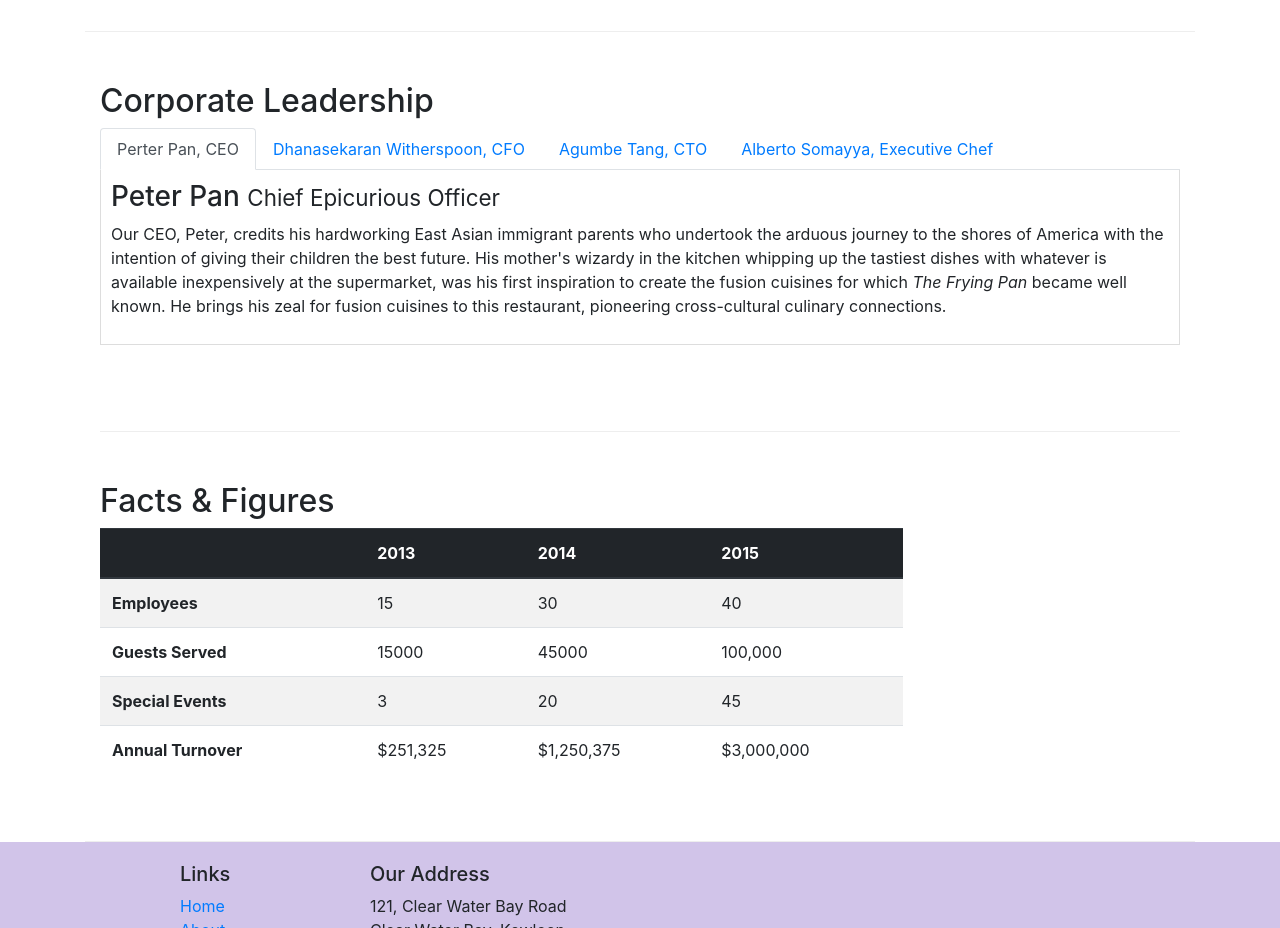
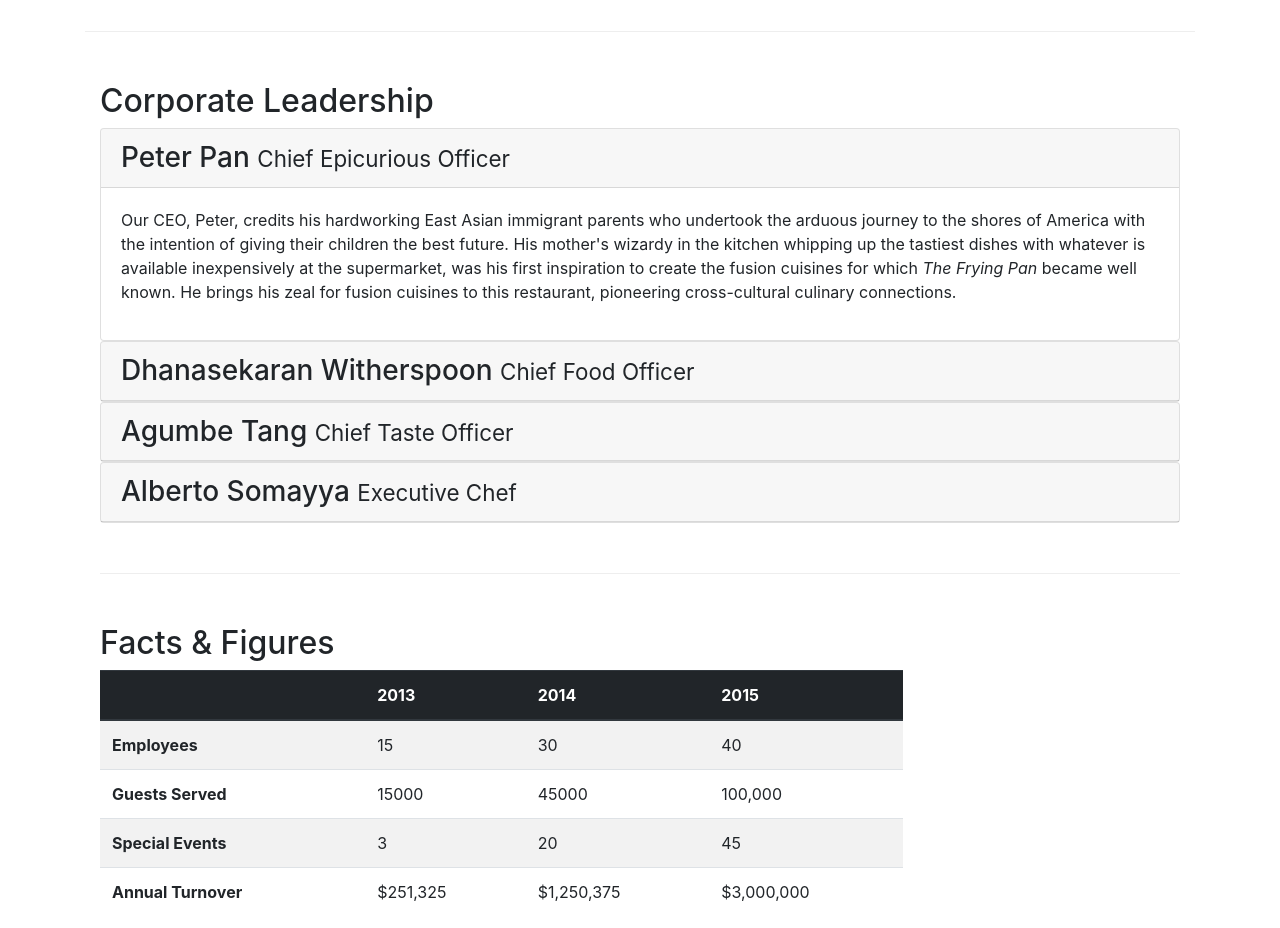
Before and after one commit to sharmatanesh/Coursera-Bootstrap-UI-Frontend-with-ReactJS, a website: page aboutus.html in a window 1280 px wide. Shown: the part 940-1868 px from the top of the page. Drawn offline with nearby package versions, Linux system fonts and the light colour scheme.

Commit message:
tabs removed and accordion added

```diff
--- a/aboutus.html
+++ b/aboutus.html
@@ -96,36 +96,54 @@
         <div class="col-12 col-sm auto">
             <div class="row-content">
                 <h2>Corporate Leadership</h2>
-                <ul class="nav nav-tabs">
-                    <li class="nav-item">
-                        <a class="nav-link active" href="#peter" role="tab" data-toggle="tab">Perter Pan, CEO</a>
-                    </li>
-                    <li class="nav-item">
-                        <a class="nav-link" href="#dhan" role="tab" data-toggle="tab">Dhanasekaran Witherspoon, CFO</a>
-                    </li>
-                    <li class="nav-item">
-                        <a class="nav-link" href="#agumbe" role="tab" data-toggle="tab">Agumbe Tang, CTO</a>
-                    </li>
-                    <li class="nav-item">
-                        <a class="nav-link" href="#alberto" role="tab" data-toggle="tab">Alberto Somayya, Executive Chef</a>
-                    </li>
-                </ul>
-                <div class="tab-content">
-                    <div class="tab-pane fade show active" role="tabpanel" id="peter">
-                        <h3>Peter Pan <small>Chief Epicurious Officer</small></h3>
-                        <p class="d-none d-sm-block">Our CEO, Peter, credits his hardworking East Asian immigrant parents who undertook the arduous journey to the shores of America with the intention of giving their children the best future. His mother's wizardy in the kitchen whipping up the tastiest dishes with whatever is available inexpensively at the supermarket, was his first inspiration to create the fusion cuisines for which <em>The Frying Pan</em> became well known. He brings his zeal for fusion cuisines to this restaurant, pioneering cross-cultural culinary connections.</p>
+
+                <div id="accordion">
+                    <div class="card">
+                        <div class="card-header" role="tab" id="peterhead">
+                            <h3 class="mb-0">
+                                <a data-toggle="collapse" data-target="#peter">Peter Pan <small>Chief Epicurious Officer</small></a>
+                            </h3>
+                        </div>
+                        <div class="collapse show active" role="tabpanel" id="peter" data-parent="#accordion">
+                            <div class="card-body">
+                                <p class="d-none d-sm-block">Our CEO, Peter, credits his hardworking East Asian immigrant parents who undertook the arduous journey to the shores of America with the intention of giving their children the best future. His mother's wizardy in the kitchen whipping up the tastiest dishes with whatever is available inexpensively at the supermarket, was his first inspiration to create the fusion cuisines for which <em>The Frying Pan</em> became well known. He brings his zeal for fusion cuisines to this restaurant, pioneering cross-cultural culinary connections.</p>
+                            </div>
+                        </div>
                     </div>
-                    <div class="tab-pane fade" role="tabpanel" id="dhan">
-                        <h3>Dhanasekaran Witherspoon <small>Chief Food Officer</small></h3>
-                        <p class="d-none d-sm-block">Our CFO, Danny, as he is affectionately referred to by his colleagues, comes from a long established family tradition in farming and produce. His experiences growing up on a farm in the Australian outback gave him great appreciation for varieties of food sources. As he puts it in his own words, <em>Everything that runs, wins, and everything that stays, pays!</em></p>
+                    <div class="card">
+                        <div class="card-header" role="tab" id="dhanhead">
+                            <h3 class="mb-0">
+                                <a data-toggle="collapse" data-target="#dhan">Dhanasekaran Witherspoon <small>Chief Food Officer</small></a>
+                            </h3>
+                        </div>
+                        <div class="collapse" role="tabpanel" id="dhan" data-parent="#accordion">
+                            <div class="card-body">
+                                 <p class="d-none d-sm-block">Our CFO, Danny, as he is affectionately referred to by his colleagues, comes from a long established family tradition in farming and produce. His experiences growing up on a farm in the Australian outback gave him great appreciation for varieties of food sources. As he puts it in his own words, <em>Everything that runs, wins, and everything that stays, pays!</em></p>
+                            </div>
+                        </div>
                     </div>
-                    <div class="tab-pane fade" role="tabpanel" id="agumbe">
-                        <h3>Agumbe Tang <small>Chief Taste Officer</small></h3>
-                        <p class="d-none d-sm-block">Blessed with the most discerning gustatory sense, Agumbe, our CTO, personally ensures that every dish that we serve meets his exacting tastes. Our chefs dread the tongue lashing that ensues if their dish does not meet his exacting standards. He lives by his motto, <em>You click only if you survive my lick.</em></p>
+                    <div class="card">
+                        <div class="card-header" role="tab" id="agumbehead">
+                            <h3 class="mb-0">
+                                <a data-toggle="collapse" data-target="#agumbe">Agumbe Tang <small>Chief Taste Officer</small></a>
+                            </h3>
+                        </div>
+                        <div class="collapse" role="tabpanel" id="agumbe" data-parent="#accordion">
+                            <div class="card-body">
+                                <p class="d-none d-sm-block">Blessed with the most discerning gustatory sense, Agumbe, our CTO, personally ensures that every dish that we serve meets his exacting tastes. Our chefs dread the tongue lashing that ensues if their dish does not meet his exacting standards. He lives by his motto, <em>You click only if you survive my lick.</em></p>
+                            </div>
+                        </div>
                     </div>
-                    <div class="tab-pane fade" role="tabpanel" id="alberto">
-                        <h3>Alberto Somayya <small>Executive Chef</small></h3>
-                        <p class="d-none d-sm-block">Award winning three-star Michelin chef with wide International experience having worked closely with whos-who in the culinary world, he specializes in creating mouthwatering Indo-Italian fusion experiences. He says, <em>Put together the cuisines from the two craziest cultures, and you get a winning hit! Amma Mia!</em></p>
+                    <div class="card">
+                        <div class="card-header" role="tab" id="albertohead">
+                            <h3 class="mb-0">
+                                <a data-toggle="collapse" data-target="#alberto">Alberto Somayya <small>Executive Chef</small></a></h3>
+                        </div>
+                        <div class="collapse" role="tabpanel" id="alberto" data-parent="#accordion">
+                            <div class="card-body">
+                                <p class="d-none d-sm-block">Award winning three-star Michelin chef with wide International experience having worked closely with whos-who in the culinary world, he specializes in creating mouthwatering Indo-Italian fusion experiences. He says, <em>Put together the cuisines from the two craziest cultures, and you get a winning hit! Amma Mia!</em></p>
+                            </div>
+                        </div>
                     </div>
                 </div>
             </div>
```
